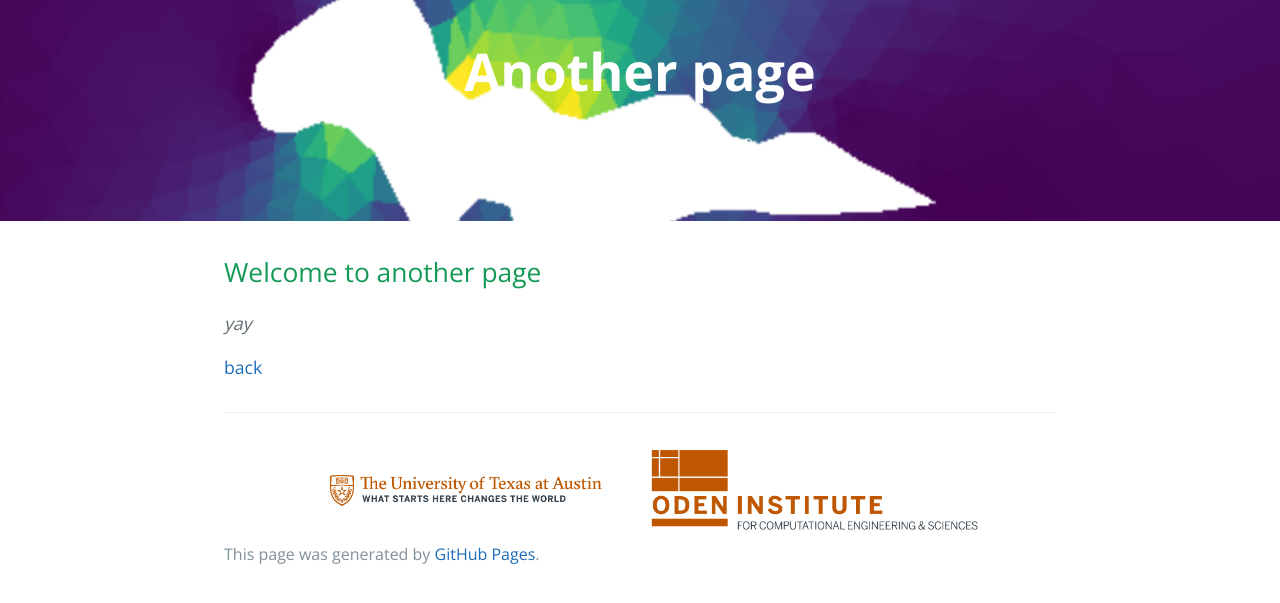
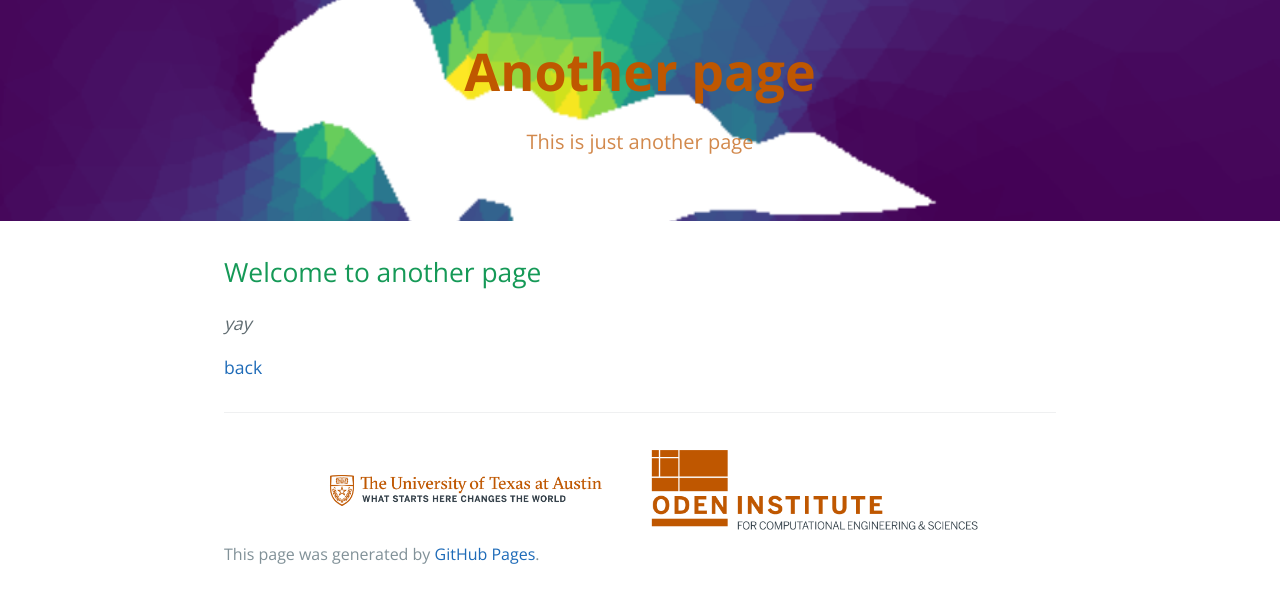
Before and after one commit to xindigong/xindigong.github.io, a Jekyll site: the page built from another-page.md, in a window 1280 px wide. Shown: the top 603 px of the page. Built offline with Jekyll 4.4.1, drawn with Linux system fonts in a browser that asks for light colours.

Commit message:
change color

```diff
--- a/assets/css/style.scss
+++ b/assets/css/style.scss
@@ -4,8 +4,9 @@
 // @import 'jekyll-theme-cayman';
 @import "{{ site.theme }}";
 
+
 .page-header {
-  color: $header-heading-color;
+  color: #bf5700;
   text-align: center;
   background-color: $header-bg-color;
   background-image: url("/images/background.jpg");
```
Also changed, not shown: 7 other files.
